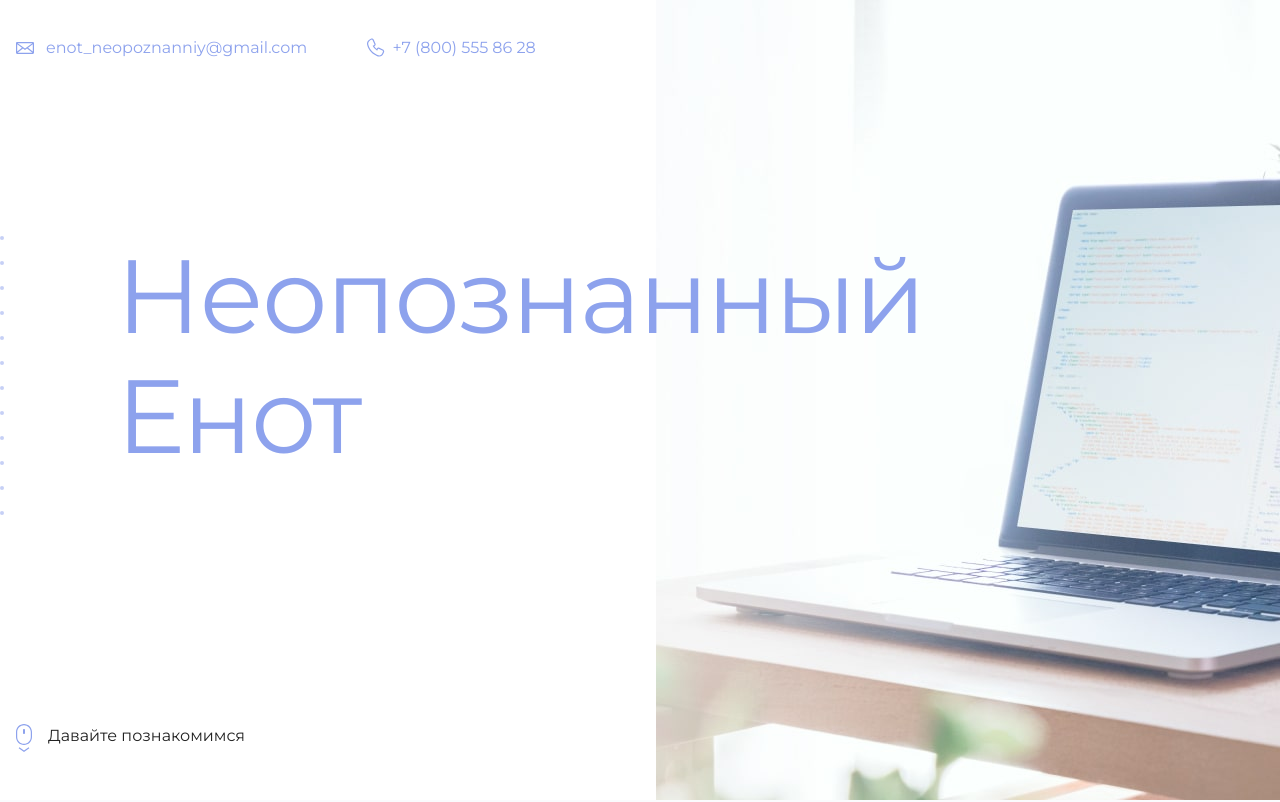
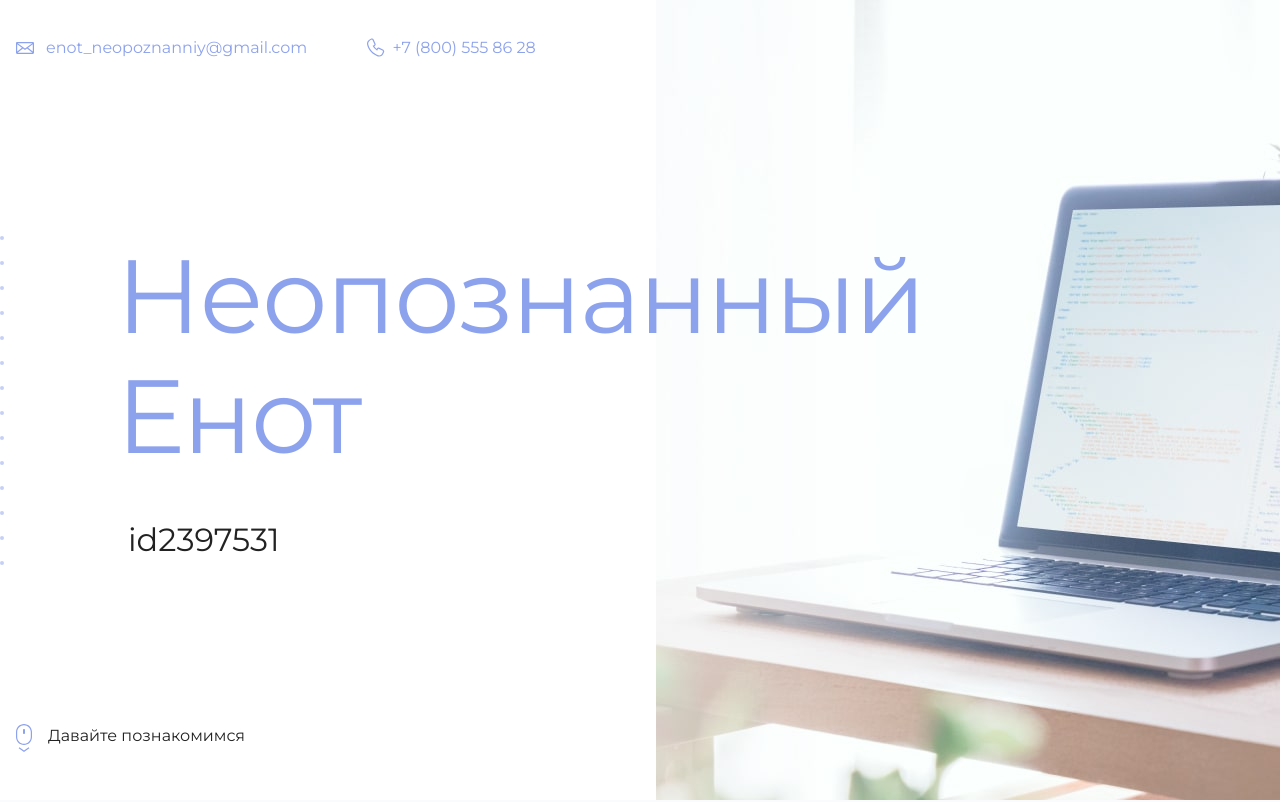
Before and after one commit to Vysotskiy96/test, a plain HTML site: page index.html in a window 1280 px wide. Shown: the top 802 px of the page. Drawn offline with Linux system fonts and the light colour scheme.

Commit message:
Добавляет id

```diff
--- a/index.html
+++ b/index.html
@@ -19,7 +19,7 @@
       <section class="hero-image">
         <div class="container">
           <h1 class="heading">Неопознанный Енот</h1>
-          <p><!-- Тут ваш id на сайте Академии --></p>
+          <p>id2397531</p>
         </div>
       </section>
 
```
